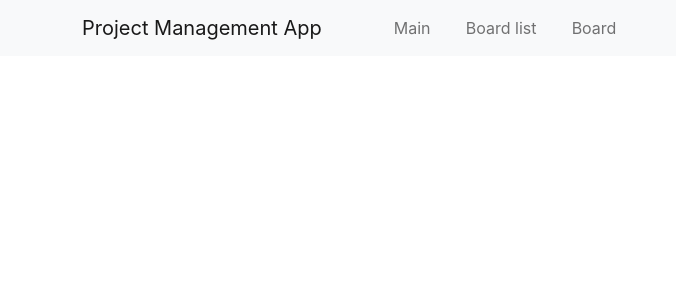
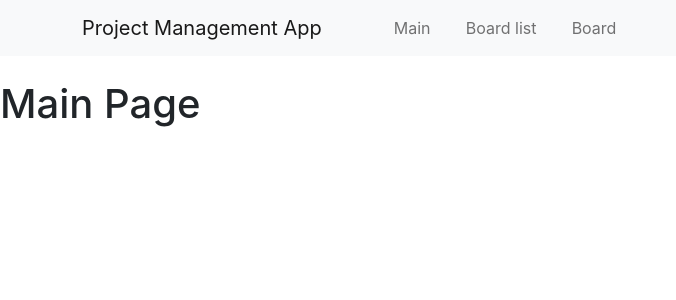
Before and after one commit to NewAnton/project-management-app, a React (Create React App) app in the folder project-management-app/: page / in a window 1280 px wide. Shown: the top 300 px of the page, without its empty margins (0-676 px from the left). Built offline with nearby package versions, Linux system fonts and the light colour scheme.

Commit message:
feat: create main page

```diff
--- a/project-management-app/src/App.tsx
+++ b/project-management-app/src/App.tsx
@@ -2,7 +2,7 @@ import { Route, Routes } from 'react-router-dom';
 import React from 'react';
 
 import { Navigation } from './components/Navigation/Navigation';
-
+import { Main } from 'pages/Main/Main';
 import './App.scss';
 
 export function App() {
@@ -10,11 +10,11 @@ export function App() {
     <>
       <Navigation />
       <Routes>
-        {/* <Route path="/" element={<Main />} />
-          <Route path="/about" element={<About />} />
-          <Route path="/forms" element={<FormsPage />} />
-          <Route path="/card" element={<Modal card={card} />} />
-          <Route path="*" element={<ErrorPage404 />} /> */}
+        <Route path="/" element={<Main />} />
+        {/* <Route path="/about" element={<About />} />
+        <Route path="/forms" element={<FormsPage />} />
+        <Route path="/card" element={<Modal card={card} />} />
+        <Route path="*" element={<ErrorPage404 />} /> */}
       </Routes>
     </>
   );
--- /dev/null
+++ b/project-management-app/src/pages/Main/Main.tsx
@@ -0,0 +1,5 @@
+import React from 'react';
+
+export function Main() {
+  return <h1>Main Page</h1>;
+}
```
